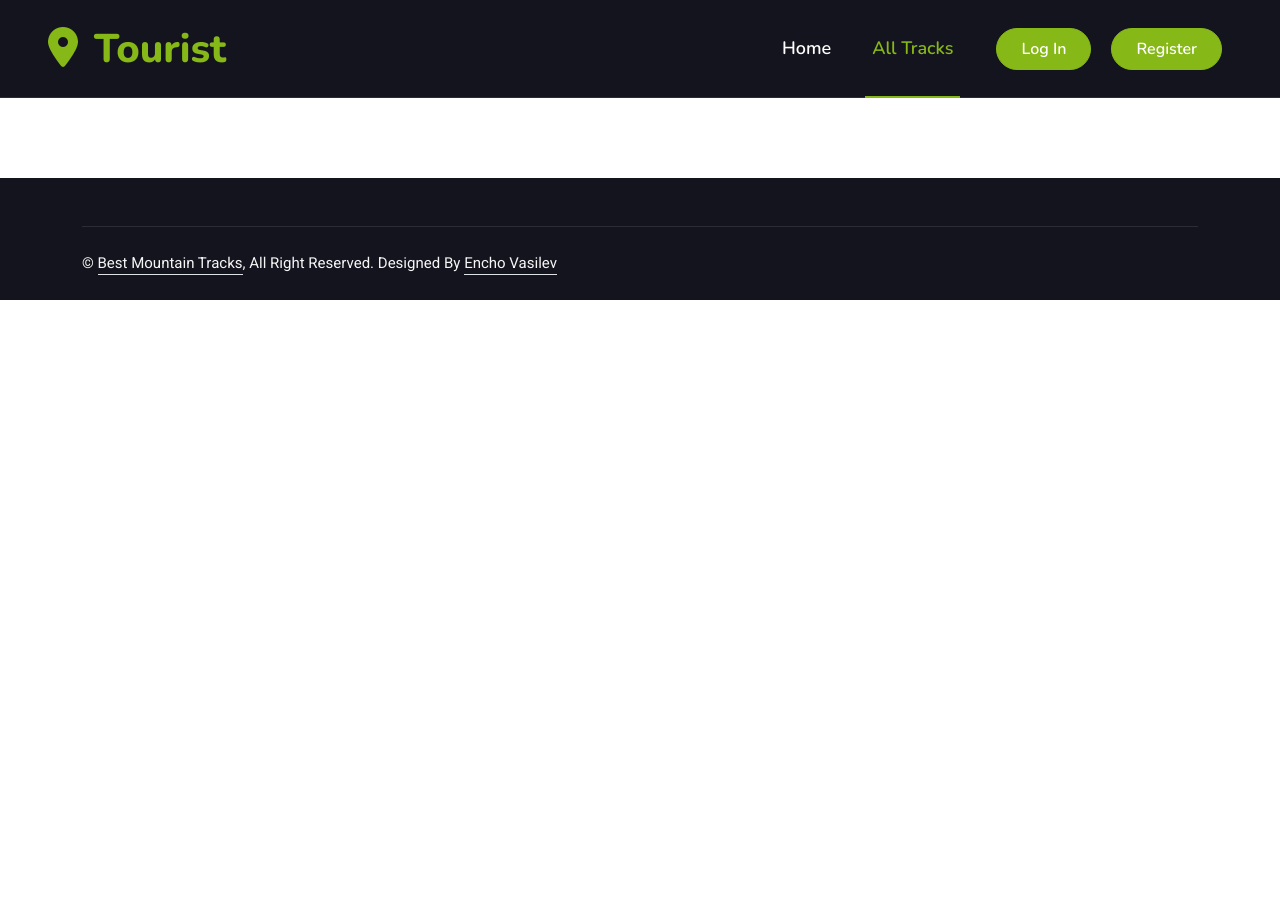
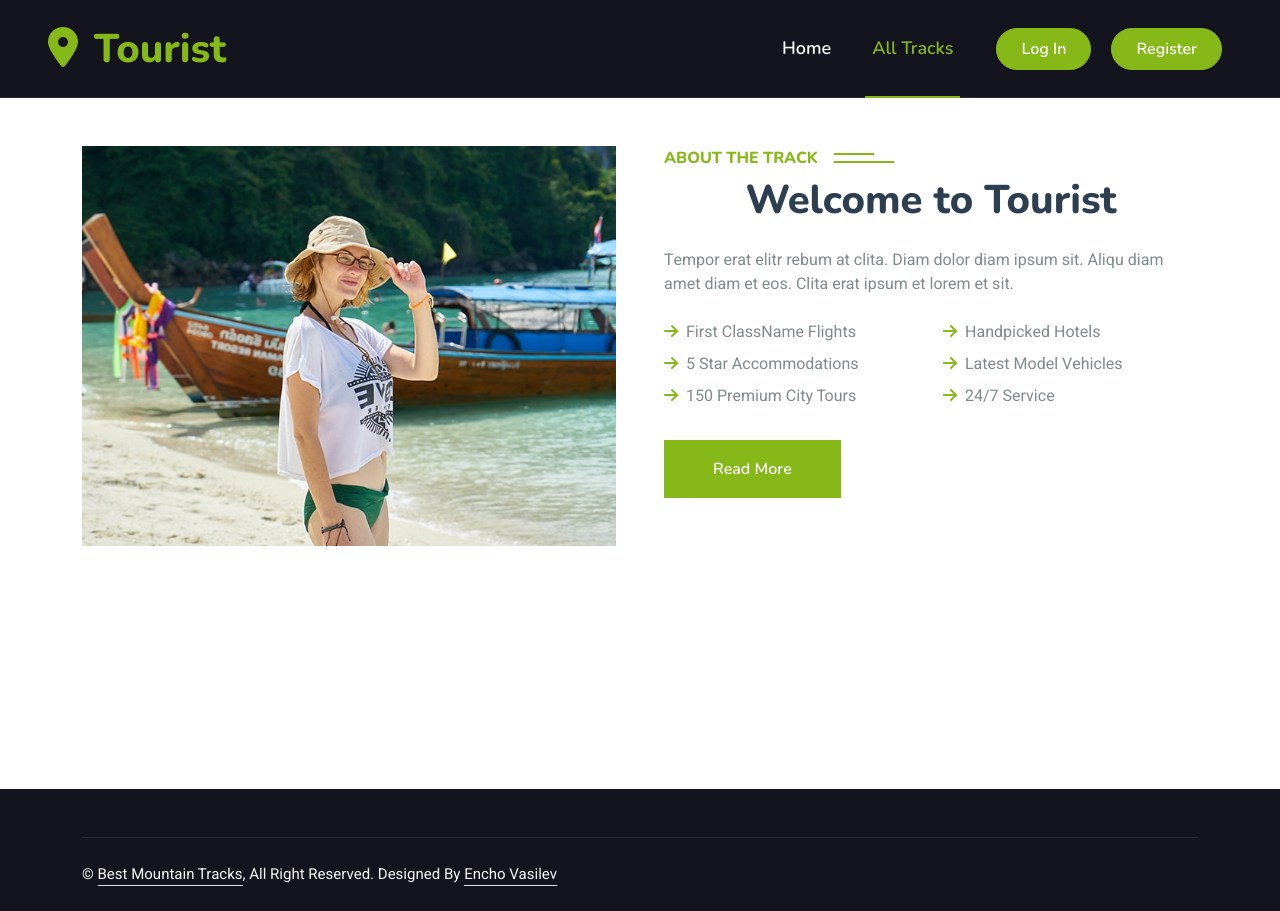
Before and after one commit to edvasilev94/React2023, a React (Vite) app in the folder vite-project/: page /details in a window 1280 px wide. Before the commit the page ends 800 px from the top, so only its background shows below. Built offline with nearby package versions, Linux system fonts and the light colour scheme.

Commit message:
Crate Details Page Template

```diff
--- a/vite-project/src/App.jsx
+++ b/vite-project/src/App.jsx
@@ -8,6 +8,7 @@ import Navbar from './components/Navbar/Navbar';
 import HomePage from './components/Homepage/HomePage';
 import CardTemplate from './components/CardTemplate/CartTemplate';
 import AllTracks from './components/AllTracks/AllTracks';
+import TrackDetails from './components/TrackDetails/TrackDetails';
 
 function App() {
   return (
@@ -20,6 +21,7 @@ function App() {
         <Route path='register' element= {<Register />} />
         <Route path='login' element= {<Login />} />
         <Route path='card' element= {<CardTemplate />} />
+        <Route path='details' element= {<TrackDetails />} />
       </Routes>
       <Footer />
     </div>
--- /dev/null
+++ b/vite-project/src/components/TrackDetails/TrackDetails.jsx
@@ -0,0 +1,44 @@
+import "./trackDetails.css"
+
+
+export default function TrackDetails() {
+    return (
+        <div className="trackDetailsContainer container-xxl py-5">
+            <div className="container">
+                <div className="row g-5">
+                    <div className="col-lg-6 wow fadeInUp" data-wow-delay="0.1s" style={{minHeight: "400px"}}>
+                        <div className="position-relative h-100">
+                            <img className="detailsImage img-fluid position-absolute w-100 h-100" src="img/about.jpg" alt="" style={{objectFit: "cover;"}} />
+                        </div>
+                    </div>
+                    <div className="col-lg-6 wow fadeInUp" data-wow-delay="0.3s">
+                        <h6 className="section-title bg-white text-start text-primary pe-3">About The Track</h6>
+                        <h1 className="mb-4">Welcome to Tourist</h1>
+                        <p className="mb-4">Tempor erat elitr rebum at clita. Diam dolor diam ipsum sit. Aliqu diam amet diam et eos. Clita erat ipsum et lorem et sit.</p>
+                        <div className="row gy-2 gx-4 mb-4">
+                            <div className="col-sm-6">
+                                <p className="mb-0"><i className="fa fa-arrow-right text-primary me-2"></i>First ClassName Flights</p>
+                            </div>
+                            <div className="col-sm-6">
+                                <p className="mb-0"><i className="fa fa-arrow-right text-primary me-2"></i>Handpicked Hotels</p>
+                            </div>
+                            <div className="col-sm-6">
+                                <p className="mb-0"><i className="fa fa-arrow-right text-primary me-2"></i>5 Star Accommodations</p>
+                            </div>
+                            <div className="col-sm-6">
+                                <p className="mb-0"><i className="fa fa-arrow-right text-primary me-2"></i>Latest Model Vehicles</p>
+                            </div>
+                            <div className="col-sm-6">
+                                <p className="mb-0"><i className="fa fa-arrow-right text-primary me-2"></i>150 Premium City Tours</p>
+                            </div>
+                            <div className="col-sm-6">
+                                <p className="mb-0"><i className="fa fa-arrow-right text-primary me-2"></i>24/7 Service</p>
+                            </div>
+                        </div>
+                        <a className="btn btn-primary py-3 px-5 mt-2" href="">Read More</a>
+                    </div>
+                </div>
+            </div>
+        </div>
+    )
+};
--- /dev/null
+++ b/vite-project/src/components/TrackDetails/trackDetails.css
@@ -0,0 +1,7 @@
+.trackDetailsContainer {
+    min-height: 38.2rem;
+}
+
+.detailsImage {
+    object-fit: cover;
+}
```
